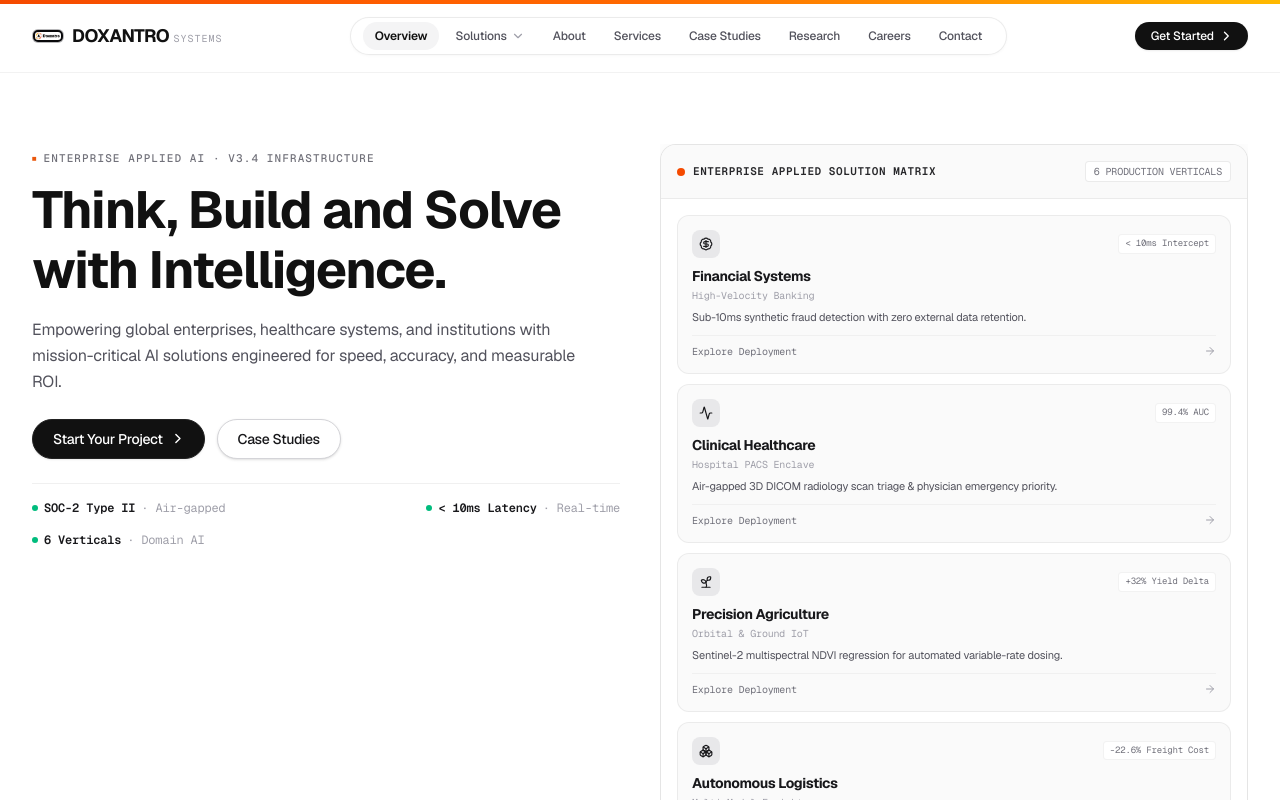
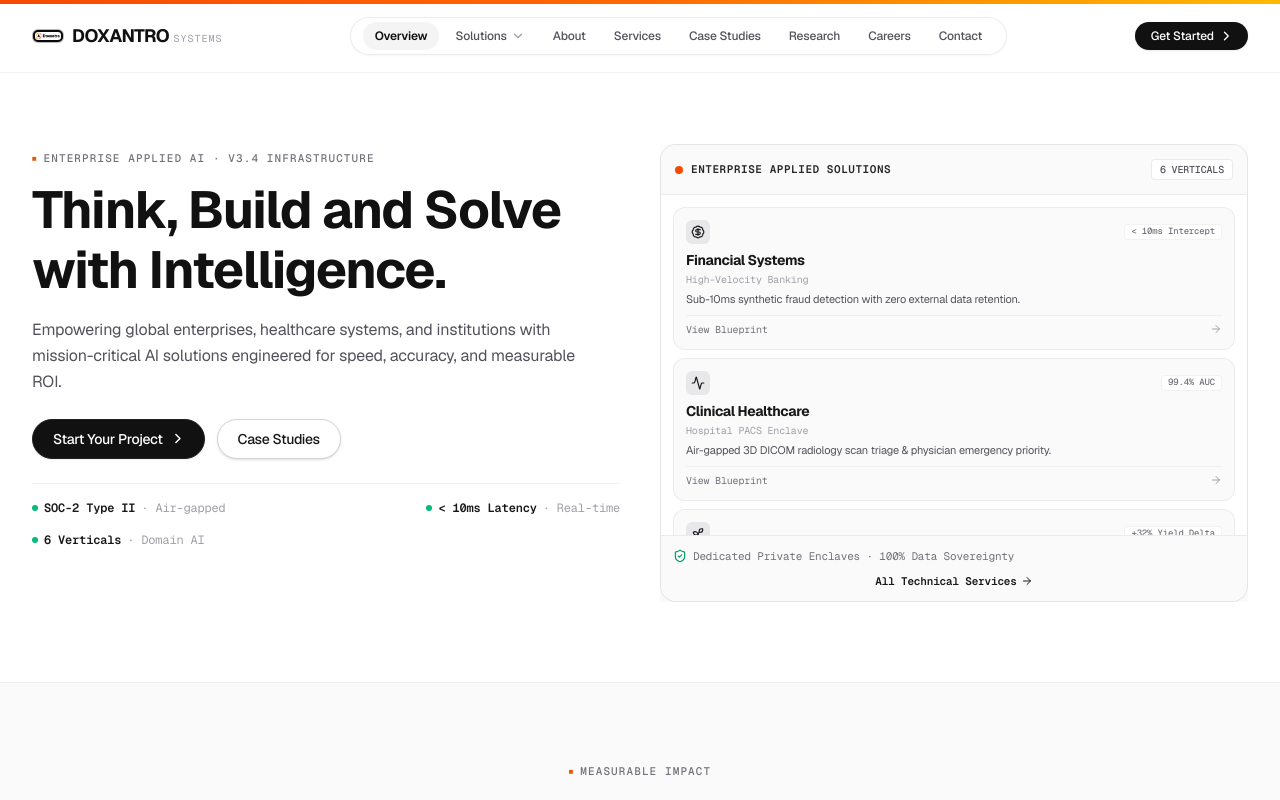
Before and after one commit to doxantro/Doxantro-Website, a Next.js app: page / in a window 1280 px wide. Shown: the top 800 px of the page. Built offline with nearby package versions, Linux system fonts and the light colour scheme.

Commit message:
fix(hero): constrain applied solution matrix height and enable smooth scrolling

```diff
--- a/src/components/hero/AppliedSolutionMatrix.tsx
+++ b/src/components/hero/AppliedSolutionMatrix.tsx
@@ -76,33 +76,39 @@ export default function AppliedSolutionMatrix() {
   return (
     <div className="relative rounded-2xl border border-black/[0.1] bg-white shadow-[0_4px_24px_rgba(0,0,0,0.06)] overflow-hidden w-full max-w-full">
       {/* 1. Header Bar */}
-      <div className="p-3.5 sm:p-4 pb-2.5 border-b border-black/[0.06] bg-[#fafafa] flex items-center justify-between gap-2">
+      <div className="p-3 sm:p-3.5 pb-2.5 border-b border-black/[0.06] bg-[#fafafa] flex items-center justify-between gap-2">
         <div className="flex items-center gap-2 min-w-0">
           <span className="w-2 h-2 rounded-full bg-orange-600 flex-shrink-0" />
           <span className="text-[10px] sm:text-[11px] font-mono tracking-wider uppercase text-zinc-800 font-semibold truncate">
-            Enterprise Applied Solution Matrix
+            Enterprise Applied Solutions
           </span>
         </div>
-        <span className="text-[9px] sm:text-[10px] font-mono text-zinc-500 bg-white border border-black/[0.08] px-2 py-0.5 rounded flex-shrink-0">
-          6 PRODUCTION VERTICALS
+        <div className="flex items-center gap-2 flex-shrink-0">
+          <span className="text-[9px] font-mono text-zinc-400 hidden xs:inline">
+            Scroll to view all
+          </span>
+          <span className="text-[9px] sm:text-[10px] font-mono text-zinc-600 bg-white border border-black/[0.08] px-2 py-0.5 rounded flex-shrink-0 font-medium">
+            6 VERTICALS
           </span>
         </div>
+      </div>
 
-      {/* 2. 6-Card Interactive Solution Grid */}
-      <div className="p-3 sm:p-4 grid grid-cols-1 xs:grid-cols-2 gap-2 sm:gap-2.5 w-full">
+      {/* 2. Fixed-Height Scrollable Solution Grid Container */}
+      <div className="p-2.5 sm:p-3 max-h-[290px] xs:max-h-[320px] sm:max-h-[340px] overflow-y-auto scrollbar-thin scrollbar-thumb-zinc-200 hover:scrollbar-thumb-zinc-300 w-full">
+        <div className="grid grid-cols-1 xs:grid-cols-2 gap-2 w-full">
           {solutions.map((item) => (
             <Link
               key={item.id}
               href={item.href}
-            className="group relative rounded-xl border border-black/[0.06] bg-[#fafafa] hover:bg-[#0d0d11] p-3 sm:p-3.5 transition-all duration-200 cursor-pointer overflow-hidden flex flex-col justify-between min-w-0"
+              className="group relative rounded-xl border border-black/[0.06] bg-[#fafafa] hover:bg-[#0d0d11] p-2.5 sm:p-3 transition-all duration-200 cursor-pointer overflow-hidden flex flex-col justify-between min-w-0"
             >
               <div>
                 {/* Card Header Row */}
-              <div className="flex items-center justify-between gap-1.5 mb-2">
-                <div className="w-7 h-7 rounded-lg bg-zinc-200/80 group-hover:bg-white/10 flex items-center justify-center text-zinc-900 group-hover:text-orange-400 transition-colors flex-shrink-0">
+                <div className="flex items-center justify-between gap-1.5 mb-1.5">
+                  <div className="w-6 h-6 rounded-md bg-zinc-200/80 group-hover:bg-white/10 flex items-center justify-center text-zinc-900 group-hover:text-orange-400 transition-colors flex-shrink-0">
                     <SolutionIcon name={item.iconName} className="w-3.5 h-3.5" />
                   </div>
-                <span className="text-[9px] font-mono text-zinc-500 group-hover:text-zinc-300 bg-white group-hover:bg-white/10 px-1.5 py-0.5 rounded border border-black/[0.05] group-hover:border-white/10 truncate">
+                  <span className="text-[8px] sm:text-[9px] font-mono text-zinc-500 group-hover:text-zinc-300 bg-white group-hover:bg-white/10 px-1.5 py-0.2 rounded border border-black/[0.05] group-hover:border-white/10 truncate font-medium">
                     {item.badge}
                   </span>
                 </div>
@@ -111,30 +117,31 @@ export default function AppliedSolutionMatrix() {
                 <h4 className="text-xs sm:text-sm font-bold text-zinc-900 group-hover:text-white transition-colors tracking-tight truncate mb-0.5">
                   {item.title}
                 </h4>
-              <p className="text-[10px] font-mono text-zinc-400 group-hover:text-zinc-400 truncate mb-1.5">
+                <p className="text-[9px] sm:text-[10px] font-mono text-zinc-400 group-hover:text-zinc-400 truncate mb-1">
                   {item.category}
                 </p>
 
                 {/* Concrete Outcome Description */}
-              <p className="text-[11px] text-zinc-600 group-hover:text-zinc-300 leading-relaxed line-clamp-2">
+                <p className="text-[10px] sm:text-[11px] text-zinc-600 group-hover:text-zinc-300 leading-relaxed line-clamp-2">
                   {item.outcome}
                 </p>
               </div>
 
               {/* Card Action Arrow Footer */}
-            <div className="pt-2 mt-2 border-t border-black/[0.04] group-hover:border-white/10 flex items-center justify-between text-[10px] font-mono text-zinc-500 group-hover:text-zinc-300">
-              <span className="truncate">Explore Deployment</span>
+              <div className="pt-1.5 mt-1.5 border-t border-black/[0.04] group-hover:border-white/10 flex items-center justify-between text-[9px] sm:text-[10px] font-mono text-zinc-500 group-hover:text-zinc-300">
+                <span className="truncate">View Blueprint</span>
                 <ArrowRight className="w-3 h-3 text-zinc-400 group-hover:text-white group-hover:translate-x-0.5 transition-all flex-shrink-0" />
               </div>
             </Link>
           ))}
         </div>
+      </div>
 
       {/* 3. Bottom Trust Bar */}
-      <div className="p-3 sm:p-3.5 border-t border-black/[0.06] bg-[#fafafa] flex flex-col xs:flex-row items-stretch xs:items-center justify-between gap-2 w-full text-[10px] sm:text-[11px] font-mono">
+      <div className="p-2.5 sm:p-3 border-t border-black/[0.06] bg-[#fafafa] flex flex-col xs:flex-row items-stretch xs:items-center justify-between gap-1.5 sm:gap-2 w-full text-[10px] sm:text-[11px] font-mono">
         <div className="flex items-center gap-1.5 text-zinc-500 min-w-0">
           <ShieldCheck className="w-3.5 h-3.5 text-emerald-600 flex-shrink-0" />
-          <span className="truncate">Dedicated Enclaves · 100% Sovereign Architecture</span>
+          <span className="truncate">Dedicated Private Enclaves · 100% Data Sovereignty</span>
         </div>
 
         <Link
```
Lines whose indentation alone changed are shown as unchanged.
